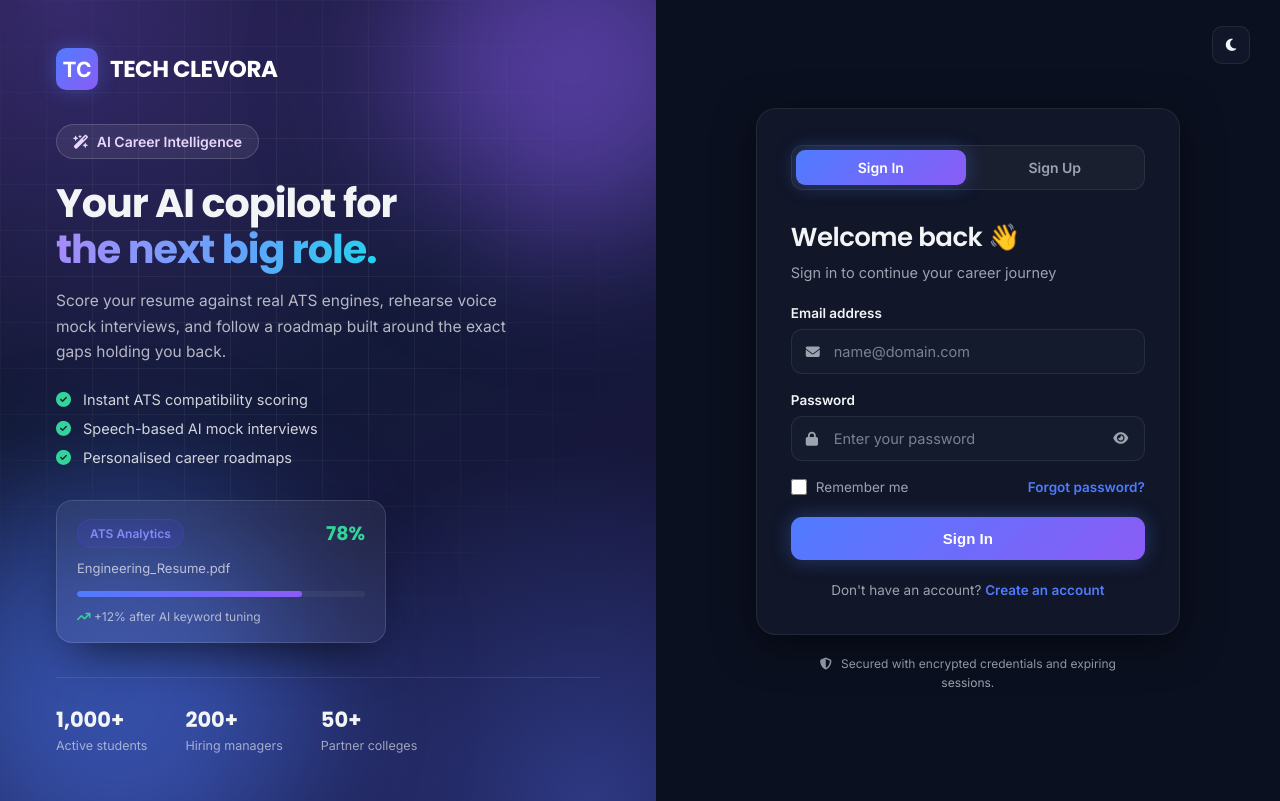
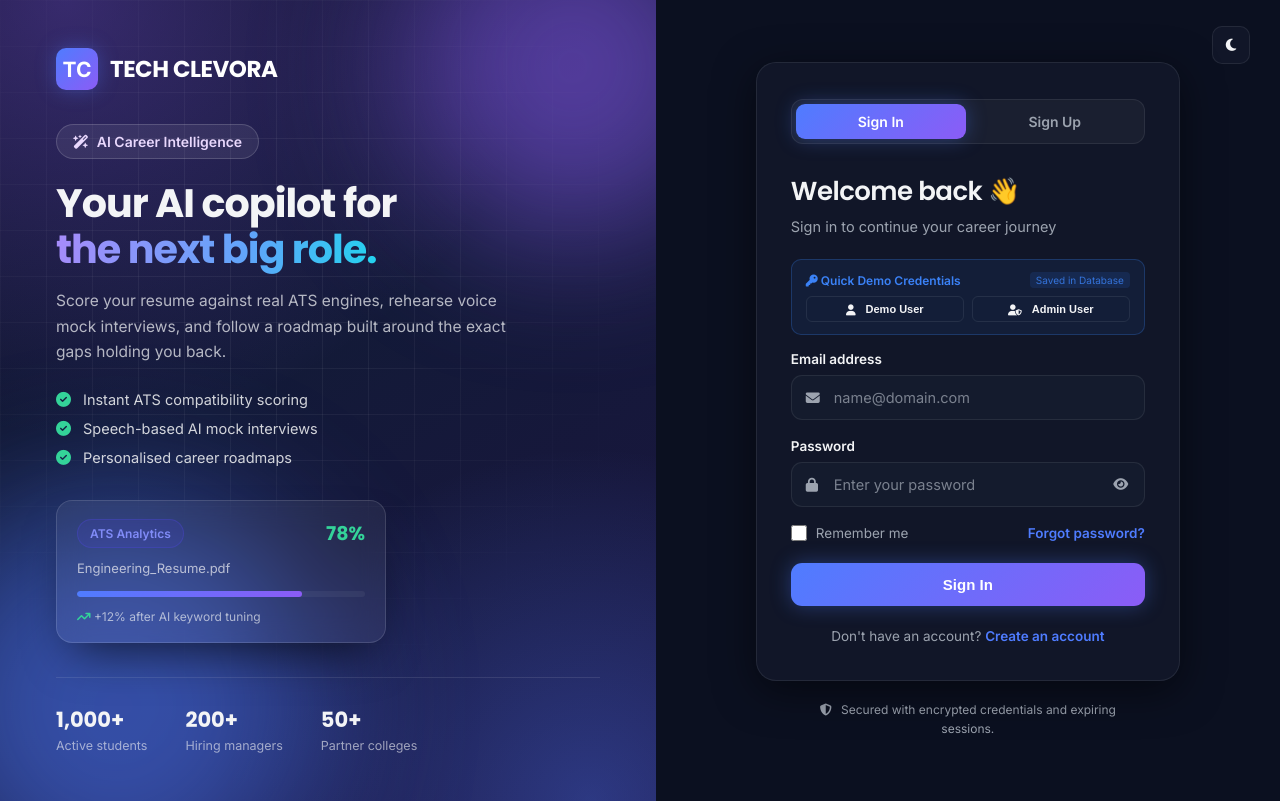
Before and after one commit to jenil-eng/TechClevora, a Flask app: page /login in a window 1280 px wide. Run offline with Flask 3, Linux system fonts and the light colour scheme; some libraries are stand-ins or nearby versions.

Commit message:
Seed default demo/admin user credentials in database and add 1-click quick demo login buttons

```diff
--- a/templates/index.html
+++ b/templates/index.html
@@ -330,6 +330,22 @@
                             <div class="auth-head">
                                 <h2>Welcome back <span class="auth-wave">👋</span></h2>
                                 <p>Sign in to continue your career journey</p>
+                            </div>
+
+                            <!-- Quick Demo Credentials Banner -->
+                            <div class="demo-login-box" style="margin-bottom: 16px; padding: 12px 14px; background: rgba(59, 130, 246, 0.08); border: 1px solid rgba(59, 130, 246, 0.25); border-radius: 10px;">
+                                <div style="font-size: 12px; font-weight: 600; color: #3b82f6; margin-bottom: 8px; display: flex; align-items: center; justify-content: space-between;">
+                                    <span><i class="fa-solid fa-key"></i> Quick Demo Credentials</span>
+                                    <span style="font-size: 10px; opacity: 0.85; font-weight: normal; background: rgba(59, 130, 246, 0.15); padding: 2px 6px; border-radius: 4px;">Saved in Database</span>
+                                </div>
+                                <div style="display: flex; gap: 8px; flex-wrap: wrap;">
+                                    <button type="button" class="btn-secondary" onclick="fillDemoLogin('user@techclevora.com', 'password123')" style="padding: 6px 10px; font-size: 11px; flex: 1; justify-content: center; border-radius: 6px; cursor: pointer;">
+                                        <i class="fa-solid fa-user"></i> Demo User
+                                    </button>
+                                    <button type="button" class="btn-secondary" onclick="fillDemoLogin('admin@techclevora.com', 'admin123')" style="padding: 6px 10px; font-size: 11px; flex: 1; justify-content: center; border-radius: 6px; cursor: pointer;">
+                                        <i class="fa-solid fa-user-shield"></i> Admin User
+                                    </button>
+                                </div>
                             </div>
 
                             <div class="auth-alert" id="login-alert" role="alert" aria-live="assertive" hidden></div>
```
Also changed, not shown: index.html (+16 -0 lines), models.py (+19 -0 lines), static/js/app.js.
